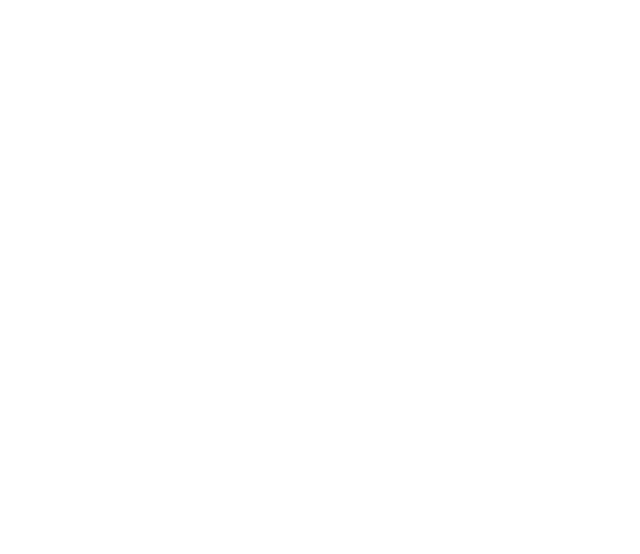
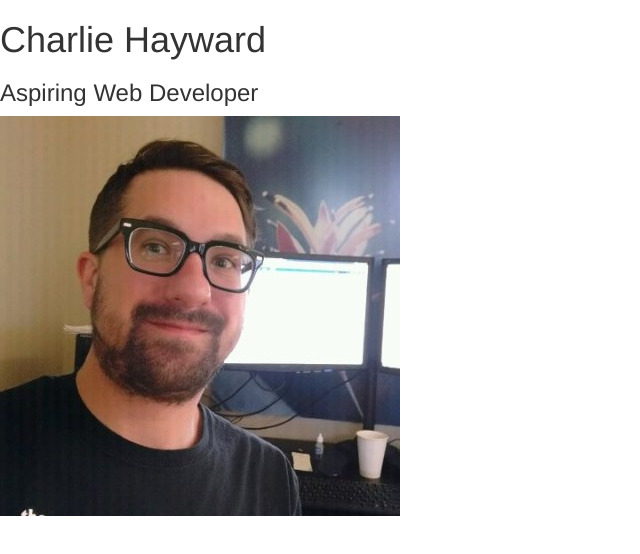
Before and after one commit to chayward81/IP1CH, a plain HTML site: page index.html in a window 1280 px wide. Shown: the whole page, without its empty margins (0-640 px from the left). Drawn offline with Linux system fonts and the light colour scheme.

Commit message:
Add img and header to index.html

```diff
--- a/index.html
+++ b/index.html
@@ -7,7 +7,9 @@
     <link rel="stylesheet" href="/css/stylesheet.css" media="screen">
   </head>
   <body>
-
+    <h1>Charlie Hayward</h1>
+    <h3>Aspiring Web Developer</h3>
+    <img src="img/portrait.jpg" alt="Self Portrait">
 
   </body>
 </html>
```
Also changed, not shown: img/portrait.jpg (added).
